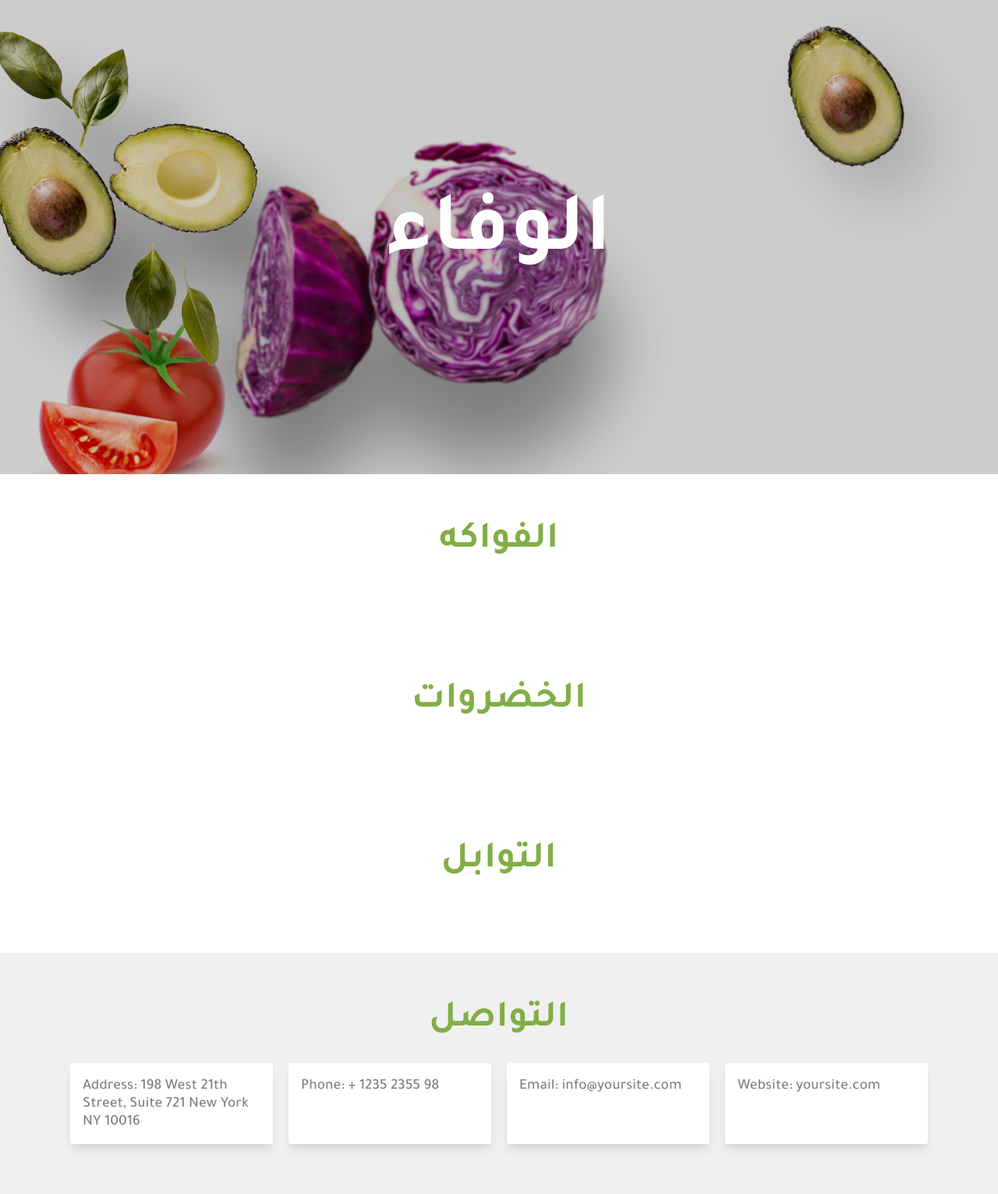
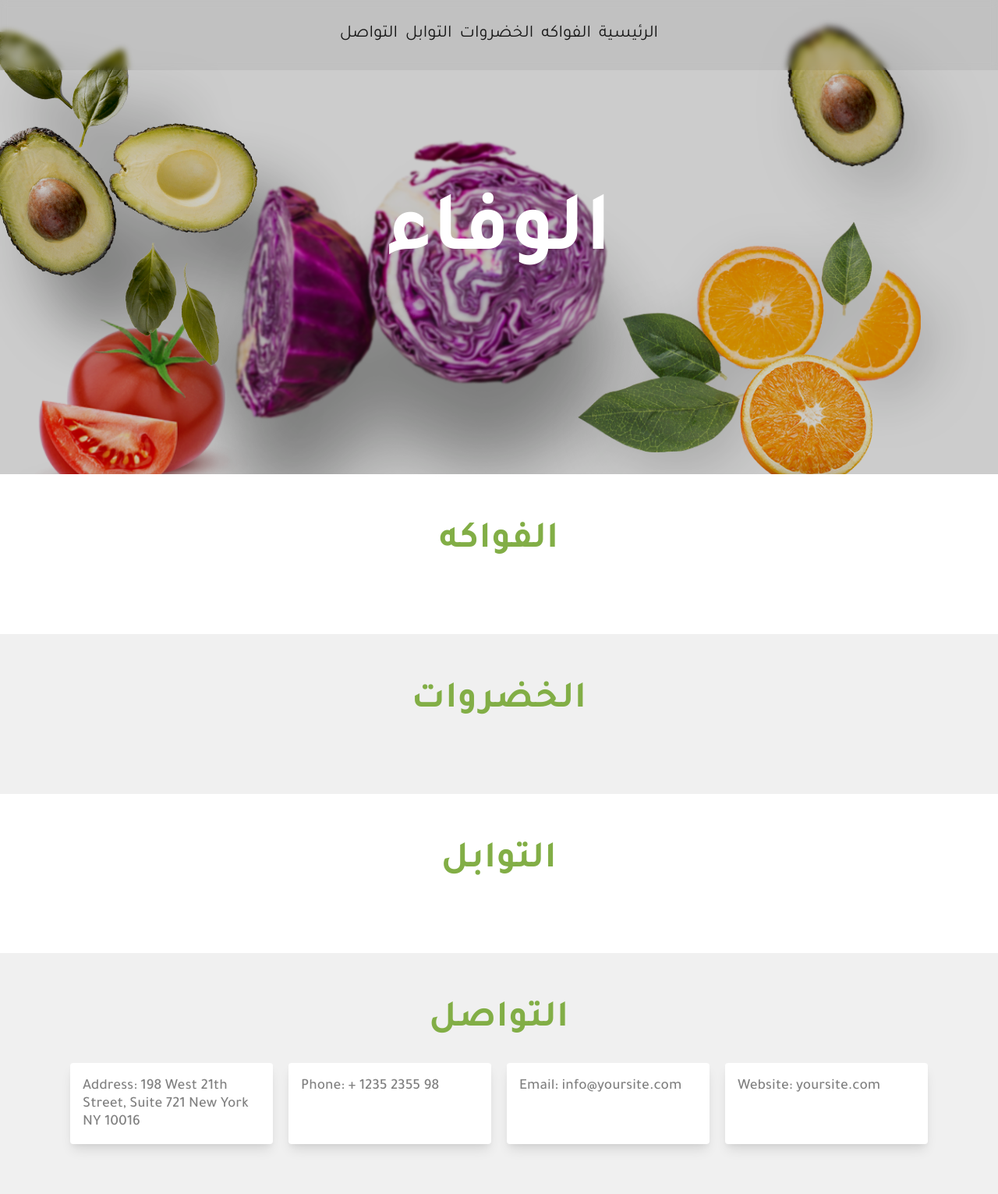
Before and after one commit to Momen-2/El-Wafaa-Website, a Django app: template base/templates/base/home.html in a window 1280 px wide. Shown: the whole page at 78% size. Run offline with Django 3.2, Linux system fonts and the light colour scheme; the template is opened without the code that fills it, so the values that code supplies are empty.

Commit message:
Make modifictions on the design

```diff
--- a/base/templates/base/home.html
+++ b/base/templates/base/home.html
@@ -2,6 +2,8 @@
 {% load static %}
 {% block content %}
 <section class="hero">
+  {% include "navbar.html" %}
+
   <div class="container">
     <img class="avocado-1 vertical-animation" src="{% static './images/avocado-1.png' %}" alt="Hero Image"/>
     <img class="avocado-2 horizontal-animation" src="{% static './images/avocado-2.png' %}" alt="Hero Image"/>
@@ -14,7 +16,7 @@
   </div>
 </section>
 
-<section class="container wow zoomIn" data-wow-delay="1.5s">
+<section id="fruits" class="container wow zoomIn" data-wow-delay="1.5s">
   <h2>الفواكه</h2>
 
   <div class="products">
@@ -30,7 +32,8 @@
   </div>
 </section>
 
-<section class="container wow zoomIn">
+<div class="contact-background-color">
+  <section id="vegetables" class="container wow zoomIn">
     <h2>الخضروات</h2>
 
     <div class="products">
@@ -44,8 +47,9 @@
       {% endfor %}
     </div>
   </section>
+</div>
 
-<section class="container wow zoomIn">
+<section id="spices" class="container wow zoomIn">
   <h2>التوابل</h2>
 
   <div class="products">
@@ -57,7 +61,6 @@
         </div>
       </a>
     {% endfor %}
-  </div>
   </div>
 </section>
 
--- a/base/templates/base/product.html
+++ b/base/templates/base/product.html
@@ -1,6 +1,8 @@
 {% extends "base.html" %}
 {% load static %}
 {% block content %}
+{% include 'navbar.html' %}
+
 <section class="single-product container">
   <img class="image" src="{{product.image.url}}" alt="Product Thumbnail" />
   <div>
--- a/static/css/style.css
+++ b/static/css/style.css
@@ -41,6 +41,7 @@ html {
 
 body {
   font-family: var(--body-font);
+  overflow-x: hidden;
 }
 
 section {
@@ -265,6 +266,36 @@ hr {
   padding: 0.8rem 1.1rem;
 }
 
+.navbar {
+  position: fixed;
+  top: 0;
+  left: 0;
+  width: 100%;
+  height: 4em;
+  display: flex;
+  align-items: center;
+  justify-content: center;
+  font-size: 1.4rem;
+  background-color: rgba(0, 0, 0, 0.05);
+  backdrop-filter: blur(4px);
+  color: var(--black);
+  z-index: 999;
+}
+.navbar .list {
+  display: flex;
+  gap: 10px;
+}
+@media (max-width: 435px) {
+  .navbar {
+    font-size: 1.2rem;
+  }
+}
+@media (max-width: 375px) {
+  .navbar {
+    font-size: 1rem;
+  }
+}
+
 .hero {
   position: relative;
   height: 76vh;
@@ -295,19 +326,16 @@ hr {
 .hero .container .avocado-1 {
   grid-column-start: 6;
   grid-row-start: 1;
-  grid-row-end: 5;
 }
 .hero .container .avocado-2 {
   width: 300px;
   grid-column-start: 1;
   grid-row-start: 1;
-  grid-row-end: 3;
 }
 .hero .container .orange {
   width: 700px;
   grid-column-start: 1;
-  grid-row-start: 3;
-  grid-row-end: 5;
+  grid-row-start: 4;
 }
 .hero .container .red-cabbage {
   rotate: 35deg;
@@ -315,13 +343,11 @@ hr {
   filter: blur(1px);
   grid-column-start: 4;
   grid-row-start: 3;
-  grid-row-end: 7;
 }
 .hero .container .tomato {
   width: 300px;
   grid-column-start: 7;
   grid-row-start: 6;
-  grid-row-end: 8;
 }
 .hero .container .vertical-animation {
   animation: vertical-animation 5s infinite alternate ease-in-out;
@@ -374,12 +400,16 @@ hr {
 }
 @media (max-width: 1500px) {
   .hero .container .orange {
-    display: none;
+    width: 600px;
   }
 }
 @media (max-width: 1065px) {
   .hero .container .avocado-1 {
     width: 400px;
+  }
+  .hero .container .orange {
+    width: 550px;
+    grid-row-start: 5;
   }
   .hero .container .red-cabbage {
     width: 500px;
@@ -477,32 +502,57 @@ section h2 {
 .products .zoom:hover {
   transform: scale(1.04);
 }
+#vegetables .products .product {
+  background-color: var(--white);
+  border: none;
+  border-radius: 50%;
+  width: 270px;
+  height: 270px;
+  overflow: hidden;
+}
 .products .product .image {
   border-radius: var(--border-radius) var(--border-radius) 0 0;
   height: 180px;
+}
+#vegetables .products .product .image {
+  border-radius: 50% 50% 0 0;
+  width: 100%;
 }
 .products .product .product-info {
   padding: 0 1em;
   margin: 1em;
 }
+#vegetables .products .product .product-info {
+  padding: 0;
+}
 .products .product .product-info h4 {
   line-height: normal;
   text-align: center;
   font-weight: 500;
+  margin: 0;
 }
 @media (min-width: 500px) {
   .products {
     grid-template-columns: repeat(2, minmax(0, 1fr));
+  }
+  #vegetables .products {
+    grid-template-columns: repeat(1, minmax(0, 1fr));
   }
 }
 @media (min-width: 655px) {
   .products {
     grid-template-columns: repeat(3, minmax(0, 1fr));
   }
+  #vegetables .products {
+    grid-template-columns: repeat(2, minmax(0, 1fr));
+  }
 }
 @media (min-width: 992px) {
   .products {
     grid-template-columns: repeat(4, minmax(0, 1fr));
+  }
+  #vegetables .products {
+    grid-template-columns: repeat(3, minmax(0, 1fr));
   }
 }
 
--- /dev/null
+++ b/templates/navbar.html
@@ -0,0 +1,9 @@
+<nav class="navbar">
+  <ul class="list">
+    <li><a href="{% url 'base:home' %}">الرئيسية</a></li>
+    <li><a href="{% url 'base:home' %}#fruits">الفواكه</a></li>
+    <li><a href="{% url 'base:home' %}#vegetables">الخضروات</a></li>
+    <li><a href="{% url 'base:home' %}#spices">التوابل</a></li>
+    <li><a href="{% url 'base:home' %}#contact">التواصل</a></li>
+  </ul>
+</nav>
```
Also changed, not shown: other parts of static/css/style.css (+18 -12 lines), templates/base.html (line endings or trailing spaces). Lines whose indentation alone changed are shown as unchanged.
